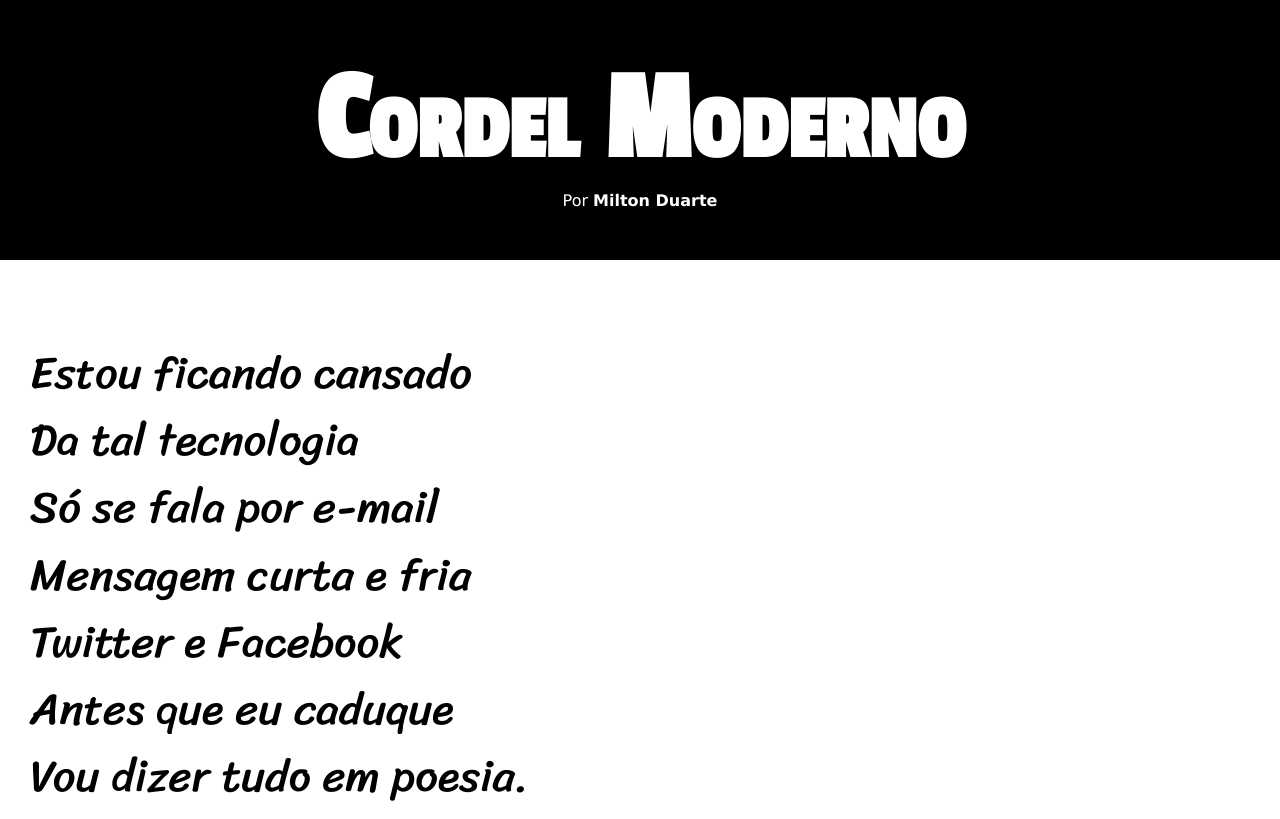
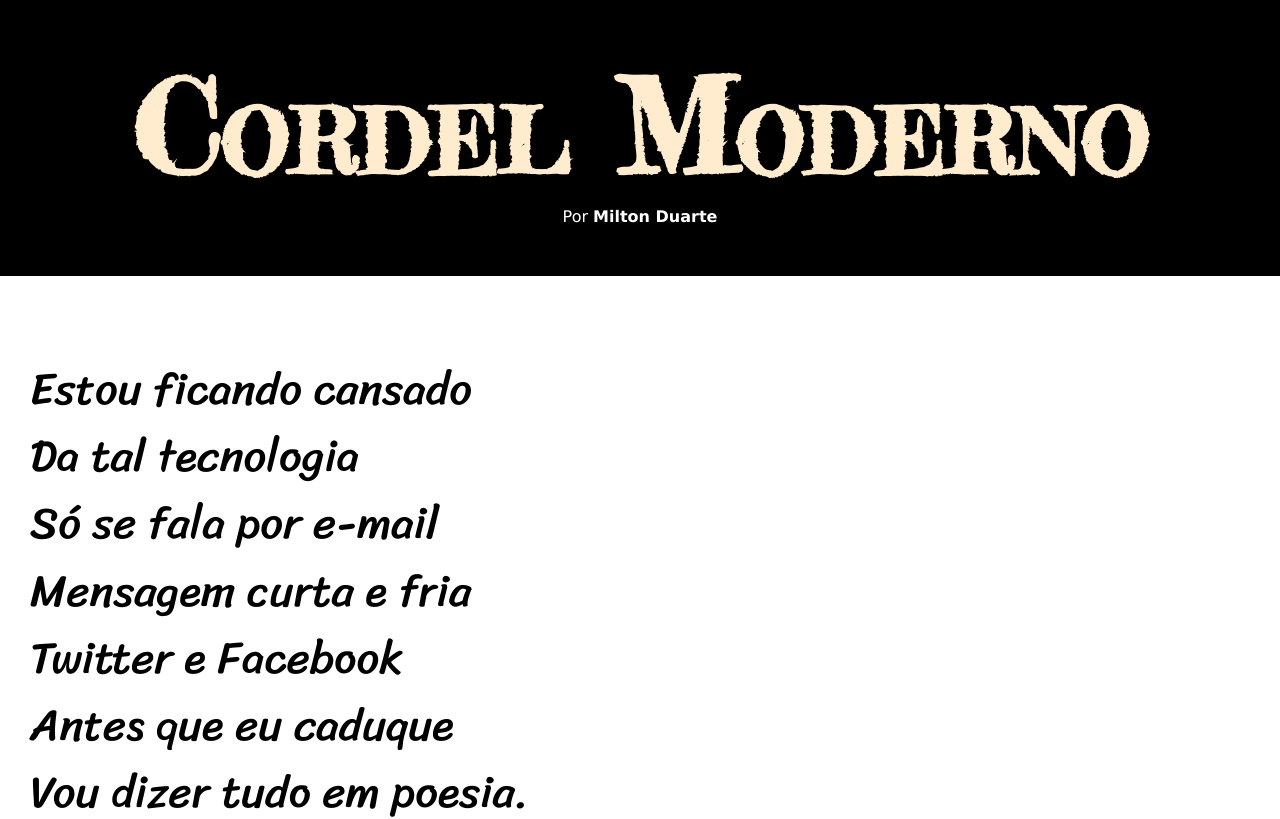
Before and after one commit to professorgilvane/aulas-de-HTML5-e-CSS3, a plain HTML site: page treinamento 21-10- cap 20 -d012/index.html in a window 1280 px wide. Shown: the top 819 px of the page. Drawn offline with Linux system fonts and the light colour scheme.

Commit message:
Fonte Título

```diff
--- a/treinamento 21-10- cap 20 -d012/estilo/style.css
+++ b/treinamento 21-10- cap 20 -d012/estilo/style.css
@@ -1,5 +1,8 @@
 @charset "UTF-8";
 
+@font-face {
+    font-family: 'Fredericka the Great';
+    src: url("../fontes/FrederickatheGreat-Regular.ttf") format('truetype');}
 @font-face {
     font-family: 'Passion One';
     src: url("../fontes/Passion_One/PassionOne-Regular.ttf") format('truetype');}
@@ -11,6 +14,7 @@
             --fonte1: Verdana, Geneva, Tahoma, sans-serif;
             --fonte2: 'Passion One';
             --fonte3: 'Sriracha';
+            --fonte4: 'Fredericka the Great';
         }
 * {  /*configurações gerais*/
     margin: 0px;
@@ -32,8 +36,9 @@ header > h1 {
     padding-top: 50px;
     font-variant: small-caps; /*VERSALETE*/
     /*text-transform: uppercase; /*maiúsculas*/
-    font-family: var(--fonte2);
+    font-family: var(--fonte4);
     font-size: 10vw /*10% da largura ou 4em*/;
+    color: blanchedalmond;
 }
 header > p { padding-bottom: 50px; }
 a{
```
Also changed, not shown: treinamento 21-10- cap 20 -d012/fontes/FrederickatheGreat-Regular.ttf (added), treinamento20 e 23-09 - capitulo 14 - FONTES/EX018 - FONTES/Fredericka_the_Great/FrederickatheGreat-Regular.ttf (added), treinamento20 e 23-09 - capitulo 14 - FONTES/EX018 - FONTES/Fredericka_the_Great/OFL.txt (added).
